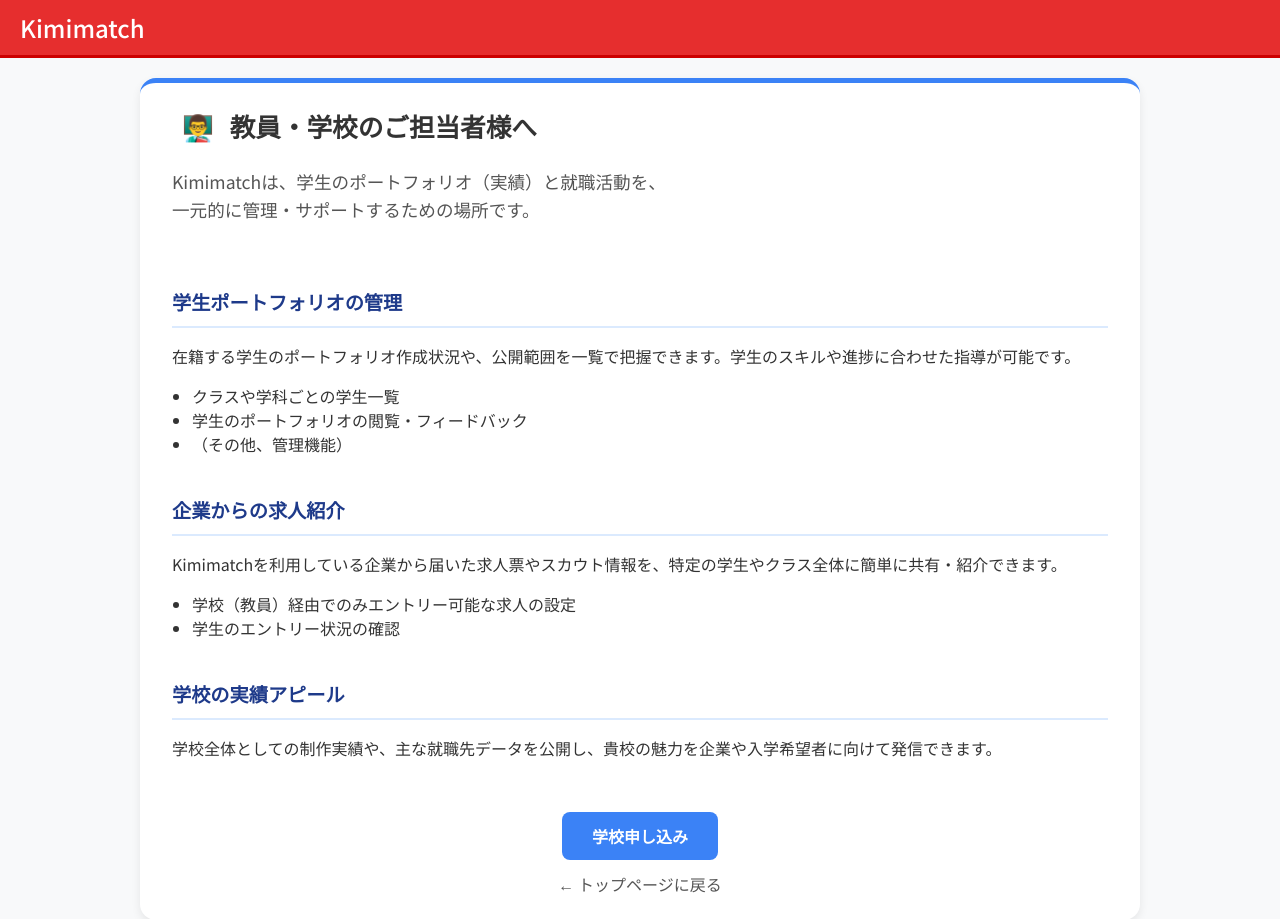
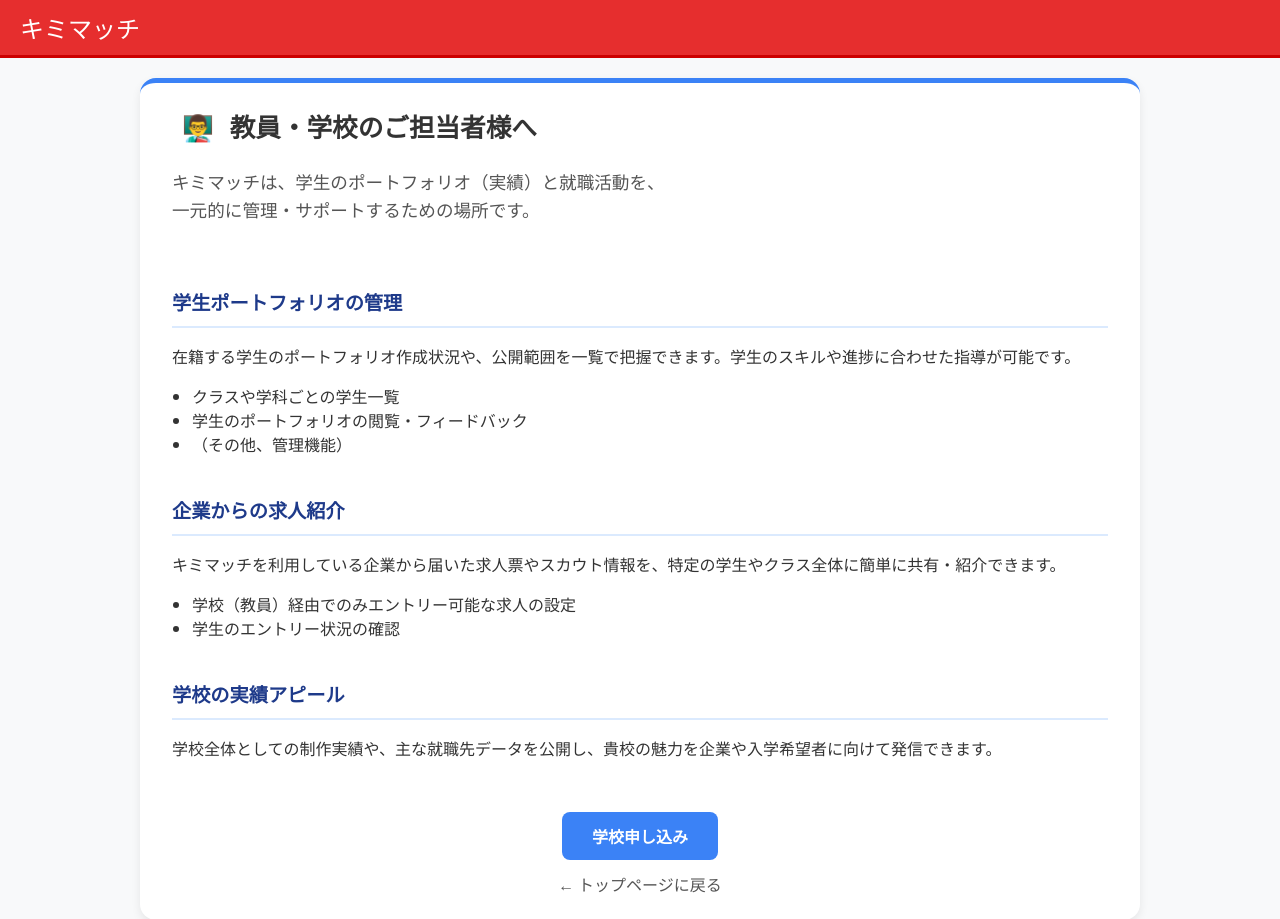
Before and after one commit to sho-kino66/kimimatch, a Django app: page /service/school/ in a window 1280 px wide. Shown: the top 919 px of the page. Run offline with Django 4.2, Linux system fonts and the light colour scheme; parts of the project's set-up code (start-up, migrations or seed data) failed here and were passed over.

Commit message:
キミマッチに変更

```diff
--- a/core/views.py
+++ b/core/views.py
@@ -41,7 +41,7 @@ class SchoolApplicationView(FormView):
 
     def form_valid(self, form):
         data = form.cleaned_data
-        subject = f"【Kimimatch】学校利用の申し込み: {data['school_name']}"
+        subject = f"【キミマッチ】学校利用の申し込み: {data['school_name']}"
         message = f"学校名: {data['school_name']}\n担当者: {data['contact_name']}\nEmail: {data['email']}\nTel: {data['phone']}\n住所: {data['address']}"
 
         superuser_emails = list(User.objects.filter(is_superuser=True).values_list('email', flat=True))
@@ -58,7 +58,7 @@ class CompanyApplicationView(FormView):
 
     def form_valid(self, form):
         data = form.cleaned_data
-        subject = f"【Kimimatch】企業利用の申し込み: {data['company_name']}"
+        subject = f"【キミマッチ】企業利用の申し込み: {data['company_name']}"
         message = f"企業名: {data['company_name']}\n担当者: {data['contact_name']}\nEmail: {data['email']}\nTel: {data['phone']}\n住所: {data['address']}"
 
         superuser_emails = list(User.objects.filter(is_superuser=True).values_list('email', flat=True))
--- a/setup_data.py
+++ b/setup_data.py
@@ -45,8 +45,8 @@ for data in tags_data:
 # --- 2. お知らせデータの作成 ---
 announcements_data = [
     {
-        'title': 'Kimimatchへようこそ！',
-        'content': '学生と企業をつなぐ新しいプラットフォーム「Kimimatch」がオープンしました。\nまずはプロフィール設定から「マッチング用タグ」を設定してみましょう！'
+        'title': 'キミマッチへようこそ！',
+        'content': '学生と企業をつなぐ新しいプラットフォーム「キミマッチ」がオープンしました。\nまずはプロフィール設定から「マッチング用タグ」を設定してみましょう！'
     },
     {
         'title': 'システムメンテナンスのお知らせ',
--- a/static/style.css
+++ b/static/style.css
@@ -2424,7 +2424,7 @@ body.company-application-page .main-container {
     flex-shrink: 0; /* 画面が狭くなっても潰れないようにする */
 }
 
-/* --- 共通カード型レイアウト (kimimatch) --- */
+/* --- 共通カード型レイアウト (キミマッチ) --- */
 
 /* グリッドコンテナ: カードを横に並べる */
 .company-grid {
@@ -2538,7 +2538,7 @@ body.company-application-page .main-container {
 
 
 /* カードを独立した「箱」として定義する */
-.kimimatch-card {
+.キミマッチ-card {
     background-color: #ffffff !important; /* 背景を白に固定 */
     border: 1px solid #dee2e6 !important; /* 境界線を強制表示 */
     border-radius: 12px !important;
@@ -2546,7 +2546,7 @@ body.company-application-page .main-container {
 }
 
 /* ホバー時に浮き上がる演出（企業ごとに分かれていることがより強調されます） */
-.kimimatch-card:hover {
+.キミマッチ-card:hover {
     transform: translateY(-8px);
     box-shadow: 0 10px 20px rgba(0, 0, 0, 0.08) !important;
     border-color: #198754 !important; /* 枠線を緑に */
--- a/templates/accounts/favorite_company_list.html
+++ b/templates/accounts/favorite_company_list.html
@@ -1,5 +1,5 @@
 {% extends "base.html" %}
-{% block title %}お気に入り企業 | Kimimatch{% endblock %}
+{% block title %}お気に入り企業 | キミマッチ{% endblock %}
 
 {% block content %}
 <div class="page-container">
--- a/templates/base.html
+++ b/templates/base.html
@@ -4,7 +4,7 @@
 <head>
   <meta charset="UTF-8">
   <meta name="viewport" content="width=device-width, initial-scale=1.0">
-  <title>{% block title %}Kimimatch{% endblock %}</title>
+  <title>{% block title %}キミマッチ{% endblock %}</title>
 
   <link rel="stylesheet" href="{% static 'style.css' %}">
 
@@ -18,7 +18,7 @@
   <div class="main-container">
 
     <header>
-      <h1><a href="/">Kimimatch</a></h1>
+      <h1><a href="/">キミマッチ</a></h1>
       <nav>
         {% if user.is_authenticated %}
           <div class="hamburger-icon" onclick="toggleMenu()">
--- a/templates/companies/company_list.html
+++ b/templates/companies/company_list.html
@@ -1,5 +1,5 @@
 {% extends "base.html" %}
-{% block title %}企業を探す | Kimimatch{% endblock %}
+{% block title %}企業を探す | キミマッチ{% endblock %}
 
 {% block content %}
 <div class="page-container">
--- a/templates/core/company_service.html
+++ b/templates/core/company_service.html
@@ -1,6 +1,6 @@
 {% extends "base.html" %}
 
-{% block title %}企業向け機能紹介 | Kimimatch{% endblock %}
+{% block title %}企業向け機能紹介 | キミマッチ{% endblock %}
 
 {% block content %}
 <div class="page-container">
@@ -9,7 +9,7 @@
         企業の採用ご担当者様へ
     </h2>
     <p style="font-size: 1.1rem; line-height: 1.6; color: #555; margin-bottom: 30px;">
-        Kimimatchは、履歴書だけでは伝わらない「専門スキル」を持った学生を、<br>
+        キミマッチは、履歴書だけでは伝わらない「専門スキル」を持った学生を、<br>
         ポートフォリオで直接探せる場所です。
     </p>
 
--- a/templates/core/school_service.html
+++ b/templates/core/school_service.html
@@ -1,6 +1,6 @@
 {% extends "base.html" %}
 
-{% block title %}教員・学校向け機能紹介 | Kimimatch{% endblock %}
+{% block title %}教員・学校向け機能紹介 | キミマッチ{% endblock %}
 
 {% block content %}
 <div class="page-container">
@@ -9,7 +9,7 @@
         教員・学校のご担当者様へ
     </h2>
     <p style="font-size: 1.1rem; line-height: 1.6; color: #555; margin-bottom: 30px;">
-        Kimimatchは、学生のポートフォリオ（実績）と就職活動を、<br>
+        キミマッチは、学生のポートフォリオ（実績）と就職活動を、<br>
         一元的に管理・サポートするための場所です。
     </p>
 
@@ -34,7 +34,7 @@
             企業からの求人紹介
         </h3>
         <p>
-            Kimimatchを利用している企業から届いた求人票やスカウト情報を、特定の学生やクラス全体に簡単に共有・紹介できます。
+            キミマッチを利用している企業から届いた求人票やスカウト情報を、特定の学生やクラス全体に簡単に共有・紹介できます。
         </p>
         <ul style="padding-left: 20px; margin-top: 10px;">
             <li>学校（教員）経由でのみエントリー可能な求人の設定</li>
--- a/templates/core/student_service.html
+++ b/templates/core/student_service.html
@@ -1,6 +1,6 @@
 {% extends "base.html" %}
 
-{% block title %}学生向け機能紹介 | Kimimatch{% endblock %}
+{% block title %}学生向け機能紹介 | キミマッチ{% endblock %}
 
 {% block content %}
 <div class="page-container">
@@ -9,7 +9,7 @@
         学生の皆さまへ
     </h2>
     <p style="font-size: 1.1rem; line-height: 1.6; color: #555; margin-bottom: 30px;">
-        Kimimatchは、あなたのポートフォリオを充実させ、<br>
+        キミマッチは、あなたのポートフォリオを充実させ、<br>
         未来のキャリアにつながる企業と出会うための場所です。
     </p>
 
--- a/templates/core/top_page.html
+++ b/templates/core/top_page.html
@@ -1,7 +1,7 @@
 {% extends "base.html" %}
 {% load static %}
 
-{% block title %}トップページ | Kimimatch{% endblock %}
+{% block title %}トップページ | キミマッチ{% endblock %}
 
 {% block content %}
 
@@ -9,7 +9,7 @@
     <div class="container">
 
         <h2 style="text-align: center; color: #e62e2e; border-bottom: none; font-size: 2.2em; font-weight: bold; margin-bottom: 0;">
-            Kimimatch へようこそ
+            キミマッチ へようこそ
         </h2>
         <p style="text-align: center; margin-bottom: 30px; font-size: 1.1em;">
             専門学校生と企業をつなぐ、ポートフォリオ型マッチングプラットフォーム
```
